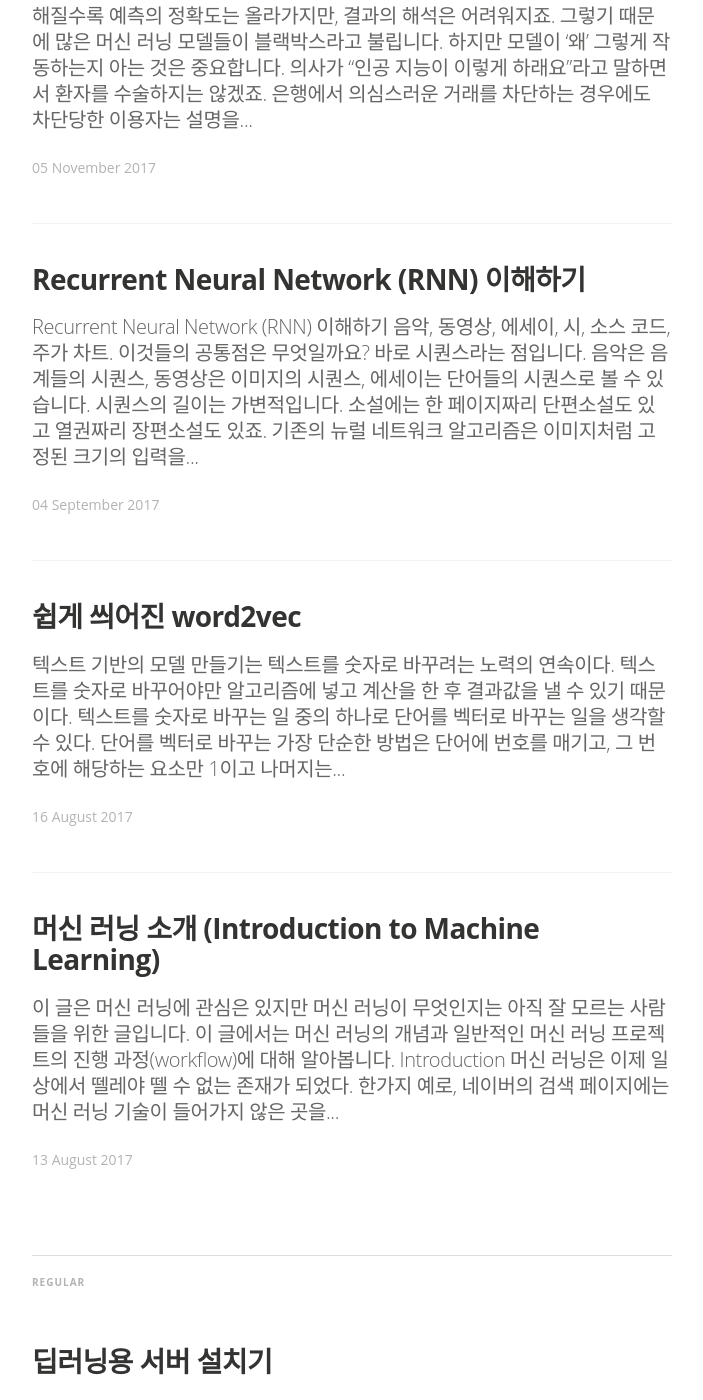
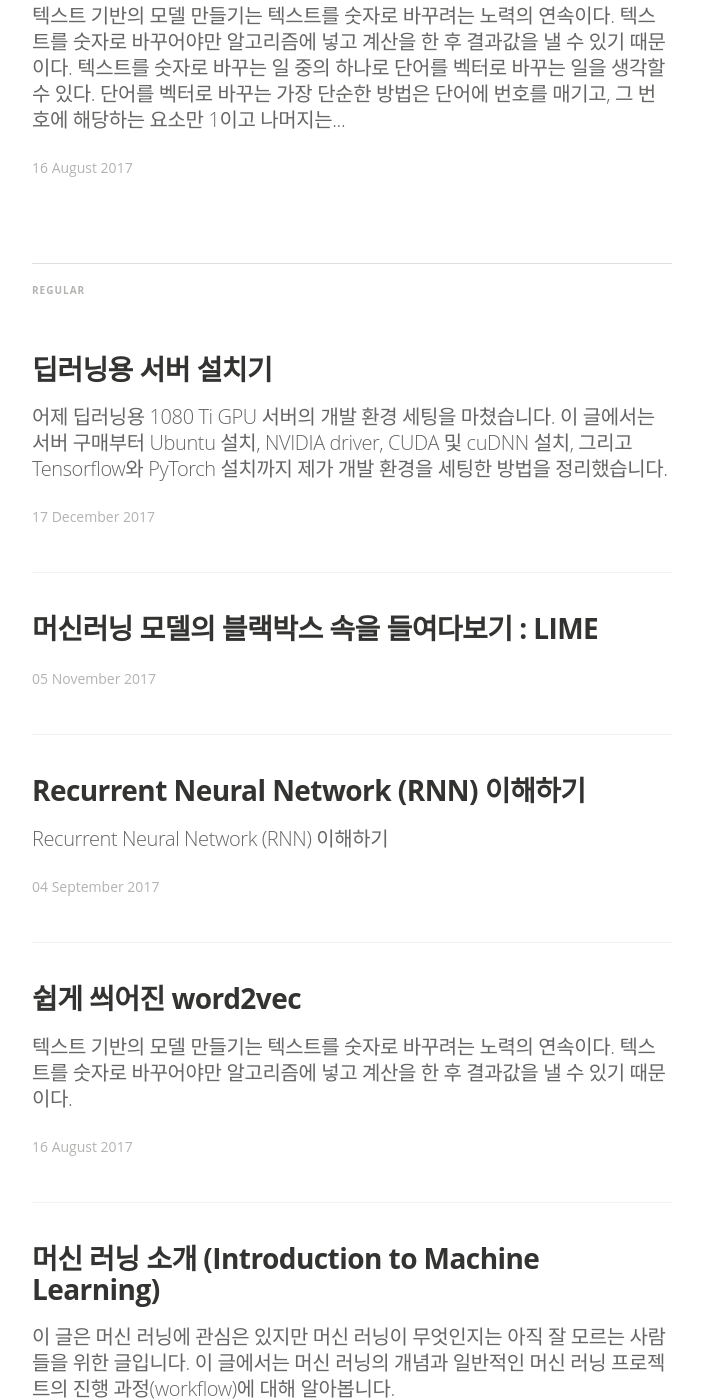
Before and after one commit to dreamgonfly/dreamgonfly.github.io, a Jekyll site: the page built from index.html, in a window 1280 px wide and 1400 px high, scrolled down 1188 px. Shown: the whole window, without its empty margins (288-991 px from the left). Built offline with Jekyll 4.4.1, drawn with Linux system fonts in a browser that asks for light colours; nearby versions of some CDN libraries; some web fonts are replaced; the list of posts is cut into pages by our own code; comment, search, counter and statistics services are not loaded; some of the changed text lies outside the part shown.

Commit message:
Unfeature posts

```diff
--- a/_posts/2017-08-13-introduction_to_machine_learning.markdown
+++ b/_posts/2017-08-13-introduction_to_machine_learning.markdown
@@ -2,8 +2,6 @@
 layout: post
 title:  "머신 러닝 소개 (Introduction to Machine Learning)"
 date:   2017-08-13 17:32:30
-categories: machine learning
-tags: featured
 image: https://kajabi-storefronts-production.global.ssl.fastly.net/kajabi-storefronts-production/blogs/545/images/s4KYd1XTZijRkleaJzpm_Think_of_Your_Strategy_as_a_Journey.jpg
 comments: true
 ---
--- a/_posts/2017-12-17-deeplearning-server-setting.markdown
+++ b/_posts/2017-12-17-deeplearning-server-setting.markdown
@@ -2,7 +2,6 @@
 layout: post
 title:  "딥러닝용 서버 설치기"
 date:   2017-12-17 18:10:00
-tags: featured
 image: /assets/article_images/2014-08-29-welcome-to-jekyll/desktop.JPG
 comments: true
 ---
```
Also changed, not shown: _posts/2017-09-04-understanding-rnn.md (+0 -1 lines).
